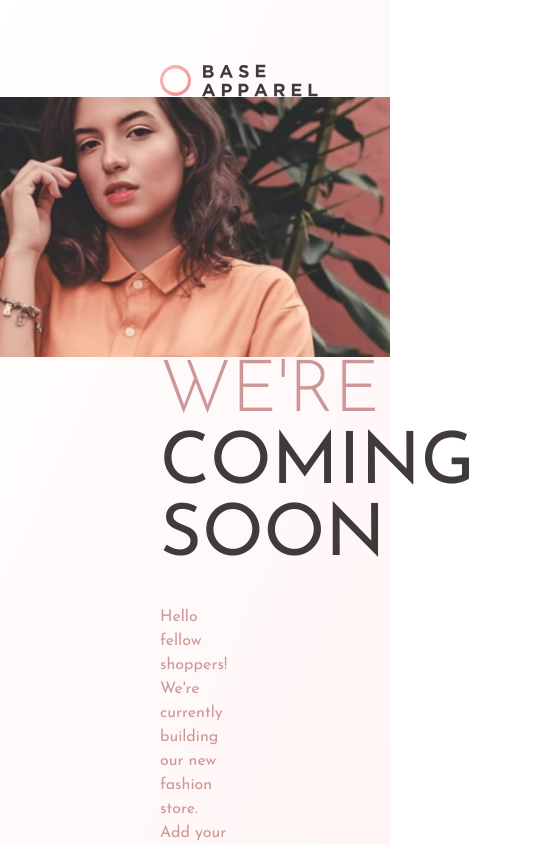
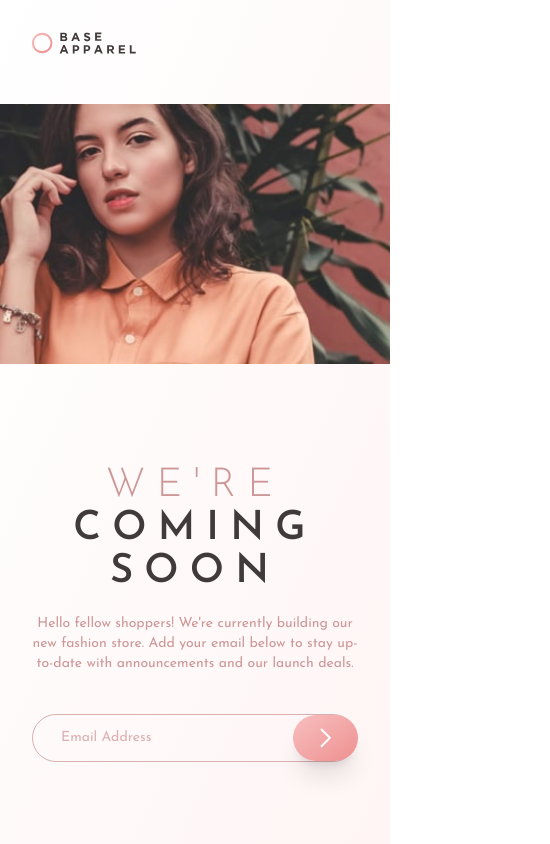
Before and after one commit to n0rrman/frontend-mentor-challenges, a Next.js app in the folder base-apparel-coming-soon/: page / in a window 390 px wide. Shown: the top 844 px of the page, 550 px wide, since content can reach past the window. Built offline with nearby package versions, Linux system fonts and the light colour scheme.

Commit message:
base-apparel-coming-soon mobile layout done

```diff
--- a/base-apparel-coming-soon/src/app/page.tsx
+++ b/base-apparel-coming-soon/src/app/page.tsx
@@ -10,21 +10,17 @@ import EmailForm from "@/components/emailForm";
 export default function Home() {
   return (
     <main className="grid grid-cols-1 sm:grid-cols-[0.5763888889fr_0.4236111111fr] min-h-screen">
-      <section id="logo" className="w-full z-30 pt-16 mx-40">
-        <div className="relative w-[9.875rem] h-[2.0625rem]">
+      <section id="logo" className="z-30 pt-8 sm:pt-16 ml-8 sm:ml-40">
+        <div className="relative w-[6.5rem] sm:w-[9.875rem] aspect-[4.7878787879]">
           <Image alt="" src={logo.src} fill />
         </div>
       </section>
 
       <section id="hero" className="row-span-2 z-20 h-full w-full">
-        <picture className="h-full w-full object-cover">
-          <source
-            className="w-full object-cover"
-            media="(min-width: 40rem)"
-            srcSet={heroDesktop.src}
-          />
+        <picture className="h-full w-full">
+          <source media="(min-width: 40rem)" srcSet={heroDesktop.src} />
           <img
-            className="object-size h-full w-full"
+            className="object-contain object-top sm:object-cover h-full w-full"
             src={heroMobile.src}
             alt=""
           />
@@ -41,20 +37,21 @@ export default function Home() {
       </section>
 
       <section id="form" className="flex flex-col text-desaturatedRed">
-        <div className="z-20 mx-40 flex flex-col gap-8">
-          <h1 className="text-7xl uppercase font-light">
+        <div className="z-20 mx-8 sm:mx-40 flex flex-col gap-2 text-center sm:text-left">
+          <h1 className="text-[2.5rem] leading-[2.7rem] sm:text-6xl uppercase font-light tracking-[0.7rem] sm:tracking-[1.1rem] pb-3">
             We&apos;re
-            <span className="block text-darkishRed font-normal">
-              coming soon
-            </span>
+            <span className="block text-darkishRed font-bold">coming soon</span>
           </h1>
 
-          <p>
+          <p className="text-sm sm:text-base">
             Hello fellow shoppers! We&apos;re currently building our new fashion
             store. Add your email below to stay up-to-date with announcements
             and our launch deals.
           </p>
-          <EmailForm />
+
+          <div className="py-8">
+            <EmailForm />
+          </div>
         </div>
       </section>
     </main>
--- a/base-apparel-coming-soon/src/components/emailForm.tsx
+++ b/base-apparel-coming-soon/src/components/emailForm.tsx
@@ -44,7 +44,7 @@ export default function EmailForm() {
         <input
           className={`${
             error ? "border-softRed" : "border-desaturatedRed/75"
-          } w-full z-30 bg-transparent placeholder:text-desaturatedRed/75 py-[0.94rem] px-8 rounded-[2rem] border`}
+          } w-full z-30 bg-transparent text-sm sm:text-base placeholder:text-desaturatedRed/75 py-[0.8rem] sm:py-[0.94rem] px-7 sm:px-8 rounded-[2rem] border`}
           placeholder="Email Address"
           value={input}
           onChange={(e) => handleChange(e.target.value)}
@@ -52,15 +52,15 @@ export default function EmailForm() {
         />
         <button
           className={`${
-            error ? "-ml-[6.3rem]" : "-ml-24"
-          } z-40 relative py-[1.1rem] shadow-xl px-[2.75rem] rounded-[2rem] bg-gradient-to-br from-gradTwoStart to-gradTwoEnd hover:bg-gradTwoStart hover:bg-none hover:shadow-2xl`}
+            error ? "-ml-16 sm:-ml-[6.3rem]" : "-ml-16 sm:-ml-24"
+          } z-40 relative py-[0.82rem] sm:py-[1.1rem] shadow-xl px-[1.65rem] sm:px-[2.75rem] rounded-[2rem] bg-gradient-to-br from-gradTwoStart to-gradTwoEnd hover:bg-gradTwoStart hover:bg-none hover:shadow-2xl`}
         >
           <div className="relative w-3 h-5">
             <Image alt="submit" src={arrowIcon.src} fill />
           </div>
         </button>
         {error && (
-          <div className="-ml-36 z-50 relative w-6 h-6">
+          <div className="-ml-24 sm:-ml-36 z-50 relative w-6 h-6">
             <Image alt="error" fill src={errIcon.src} />
           </div>
         )}
```
Also changed, not shown: base-apparel-coming-soon/design/desktop-design.jpg.
